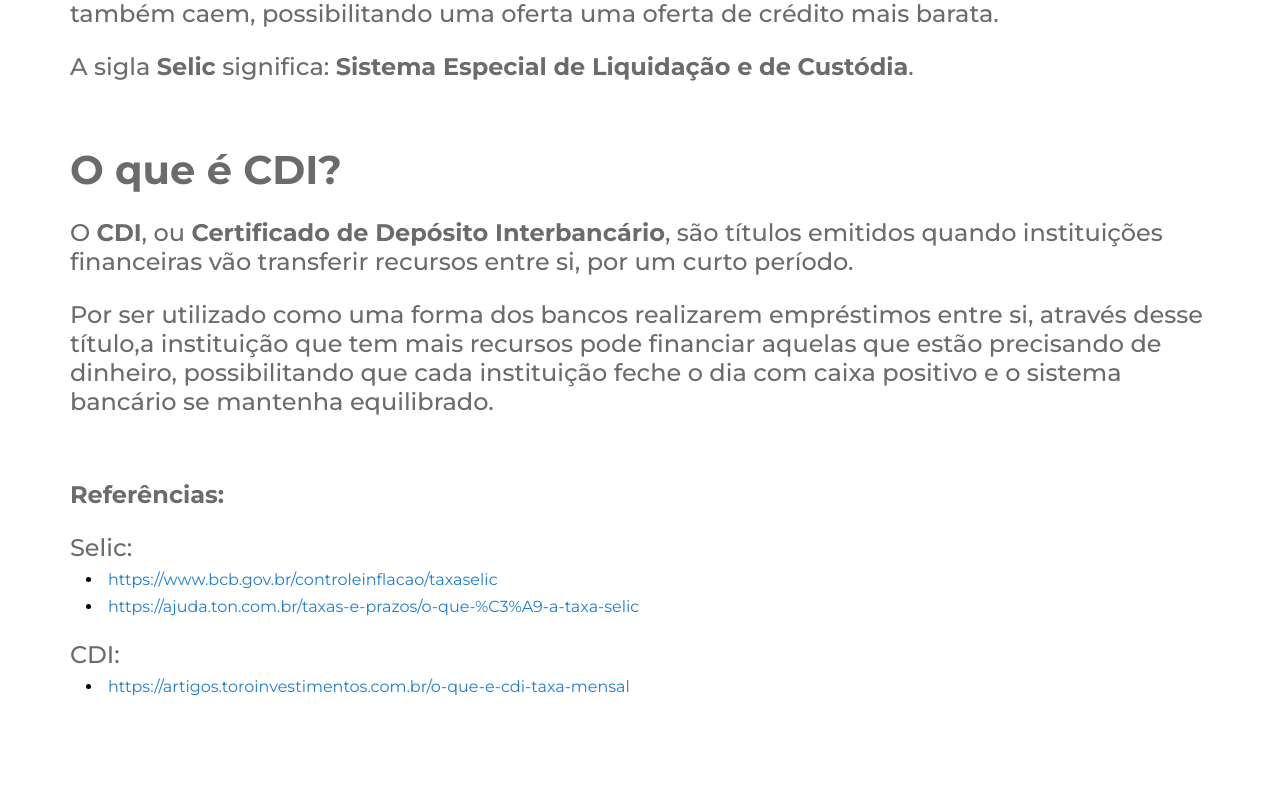
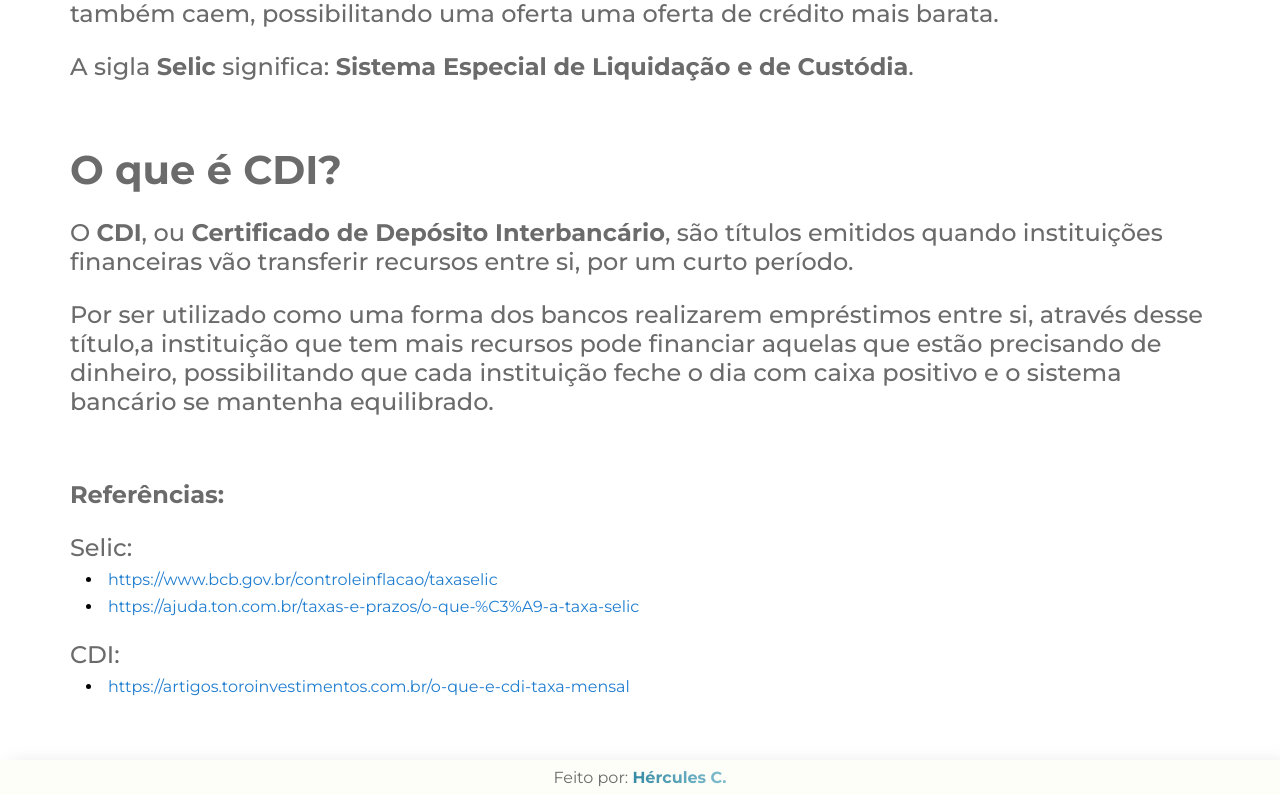
Before and after one commit to HerculesCamara/SelicCDI, a React (Vite) app: page / in a window 1280 px wide. Shown: the part 1179-1974 px from the top of the page. Before the commit the page ends 1939 px from the top, so only its background shows below. Built offline with nearby package versions, Linux system fonts and the light colour scheme.

Commit message:
feat: footer creatinh

```diff
--- a/src/App.tsx
+++ b/src/App.tsx
@@ -5,6 +5,7 @@ import { Explanation } from './components/Explanation'
 import Modal from 'react-modal'
 import { useState } from 'react'
 import { CalculationModal } from './components/CalculationModal'
+import { Footer } from './components/Footer'
 
 /* Selic hoje
 CDI hoje
@@ -40,6 +41,7 @@ function App() {
 
       <Values />
       <Explanation />
+      <Footer />
       <GlobalStyle />
     </>
   )
--- /dev/null
+++ b/src/components/Footer/styles.ts
@@ -0,0 +1,37 @@
+import styled from "styled-components";
+
+export const Container = styled.footer`
+    position: relative;
+    display: flex;
+    justify-content: center;
+    align-items: center;
+    background: rgba(250, 250, 235, 0.3);
+    box-shadow: 10px 5px 20px rgba(100, 100, 100, 0.2);
+    backdrop-filter: blur(10px);
+
+    padding: 0.5rem;
+
+    /* &:before {
+        width: 100%;
+        height: 100%;
+        background: red;
+
+        position: absolute;
+        content: '';
+        filter: blur(5px);
+
+    } */
+
+    p {
+        color: var(--gray);
+
+        font-weight: 400;
+        a {
+            background-image: linear-gradient(90deg, rgb(55, 139, 164) 0%, rgb(129, 190, 206) 100%);
+            -webkit-background-clip: text;
+            -webkit-text-fill-color: transparent;
+            font-weight: 600;
+        }
+
+    }
+`
```
